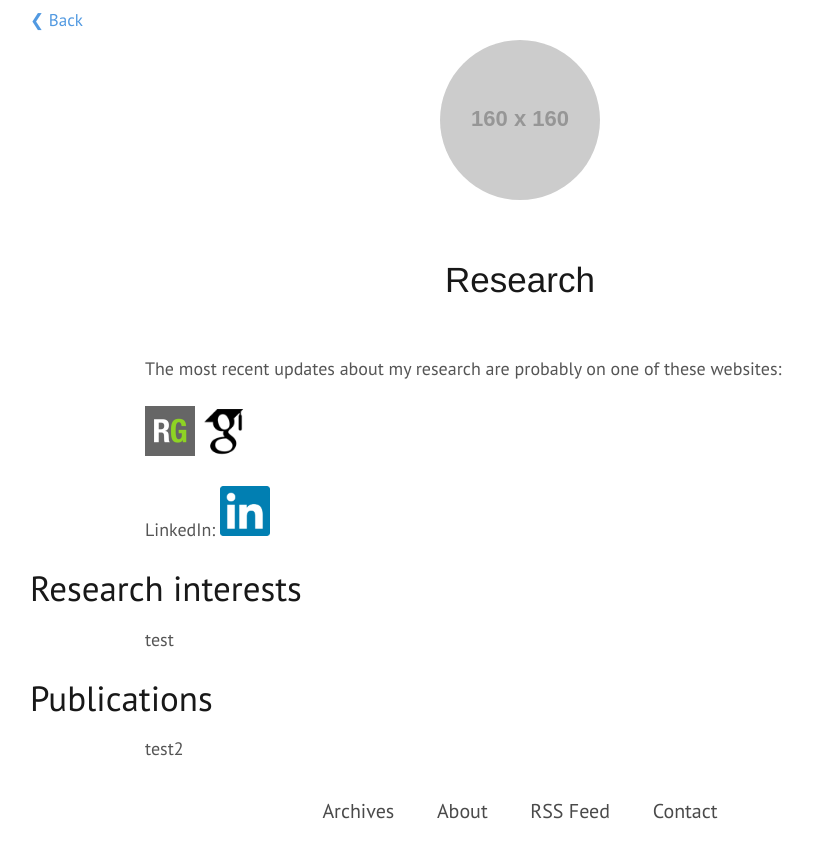
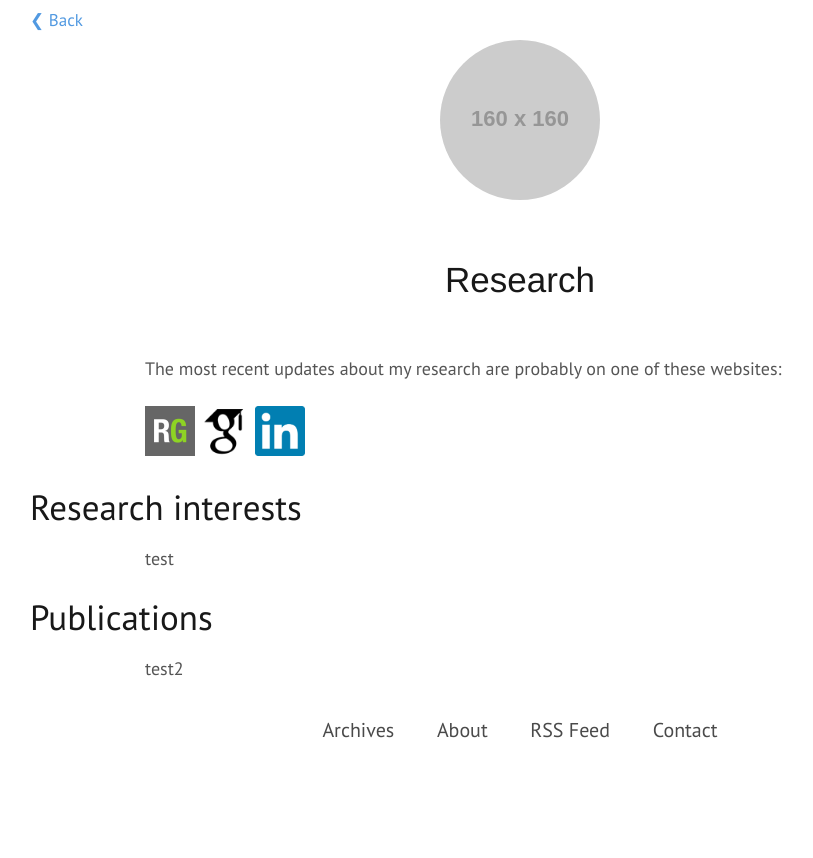
Before and after one commit to EtienneM/EtienneM.github.io, a Jekyll site: the page built from research.md, in a window 1280 px wide. Shown: the top 858 px of the page, without its empty margins (120-933 px from the left). Built offline with Jekyll 4.4.1, drawn with Linux system fonts in a browser that asks for light colours.

Commit message:
Update research social icon

```diff
--- a/research.md
+++ b/research.md
@@ -6,10 +6,9 @@ permalink: /research/
 
 The most recent updates about my research are probably on one of these websites:
 
-[<img src="/img/ResearchGate.png" alt="ResearchGate icon" style="width:50px" />](https://www.researchgate.net/profile/Etienne_Michon2)
-[<img src="/img/scholar.png" alt="Google Scholar icon" style="width:50px" />](http://scholar.google.com/citations?user=-EPwIk4AAAAJ)
-
-LinkedIn: ![LinkeIn icon](/img/linkedin.jpg){: .socialIcon}
+[![ResearchGate icon](/img/ResearchGate.png){: .socialIcon}](https://www.researchgate.net/profile/Etienne_Michon2)
+[![Google Scholar icon](/img/scholar.png){: .socialIcon}](http://scholar.google.com/citations?user=-EPwIk4AAAAJ)
+[![LinkeIn icon](/img/linkedin.jpg){: .socialIcon}](https://www.linkedin.com/profile/view?id=85024349&trk=nav_responsive_tab_profile)
 
 # Research interests
 
```
